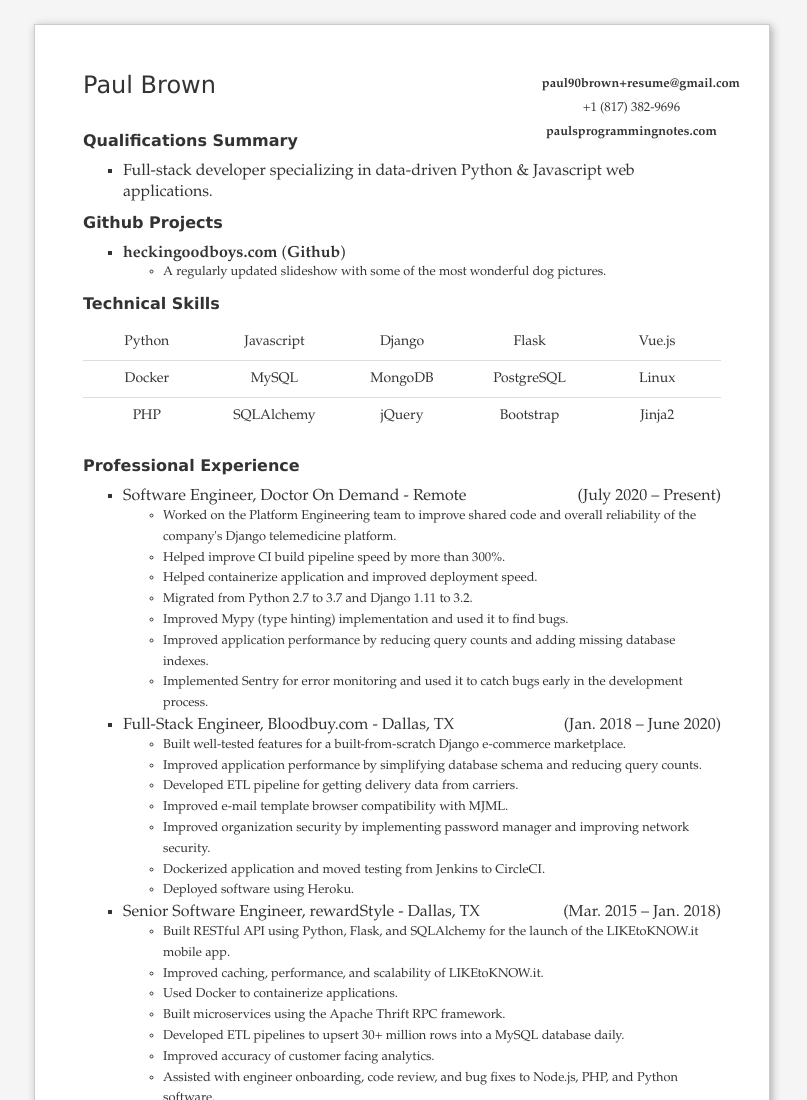
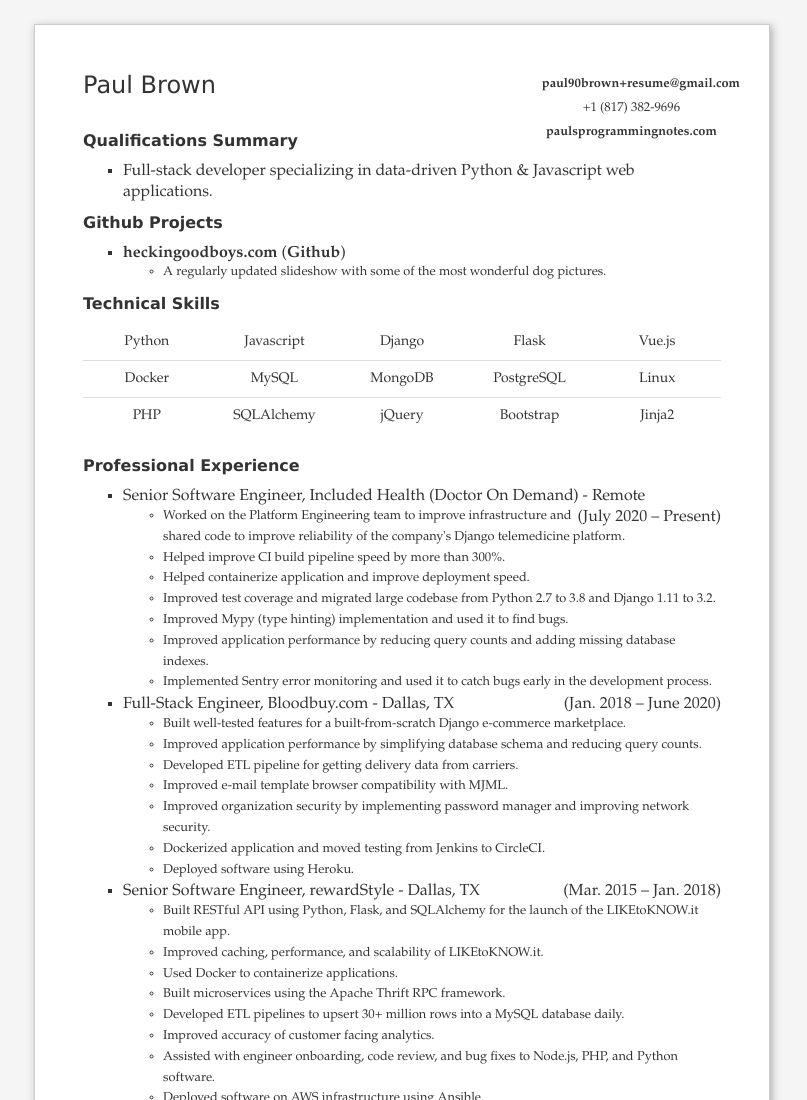
Before and after one commit to pawl/pawl.github.io, a plain HTML site: page build/index.html in a window 1280 px wide. Shown: the top 1100 px of the page, without its empty margins (238-1045 px from the left). Drawn offline with Linux system fonts and the light colour scheme.

Commit message:
improve experience descriptions, add senior title, update company name

```diff
--- a/build/index.html
+++ b/build/index.html
@@ -81,16 +81,16 @@
 
 <h2>Professional Experience</h2>
 <ul>
-  <li>Software Engineer, Doctor On Demand - Remote
+  <li>Senior Software Engineer, Included Health (Doctor On Demand) - Remote
     <span class="right">(July 2020 – Present)</span>
     <ul>
-      <li>Worked on the Platform Engineering team to improve shared code and overall reliability of the company&#39;s Django telemedicine platform.</li>
+      <li>Worked on the Platform Engineering team to improve infrastructure and shared code to improve reliability of the company&#39;s Django telemedicine platform.</li>
       <li>Helped improve CI build pipeline speed by more than 300%.</li>
-      <li>Helped containerize application and improved deployment speed.</li>
-      <li>Migrated from Python 2.7 to 3.7 and Django 1.11 to 3.2.</li>
+      <li>Helped containerize application and improve deployment speed.</li>
+      <li>Improved test coverage and migrated large codebase from Python 2.7 to 3.8 and Django 1.11 to 3.2.</li>
       <li>Improved Mypy (type hinting) implementation and used it to find bugs.</li>
       <li>Improved application performance by reducing query counts and adding missing database indexes.</li>
-      <li>Implemented Sentry for error monitoring and used it to catch bugs early in the development process.</li>
+      <li>Implemented Sentry error monitoring and used it to catch bugs early in the development process.</li>
     </ul>
   </li>
   <li>Full-Stack Engineer, Bloodbuy.com - Dallas, TX
```
Also changed, not shown: resume.json (+6 -6 lines), 1 other file.
